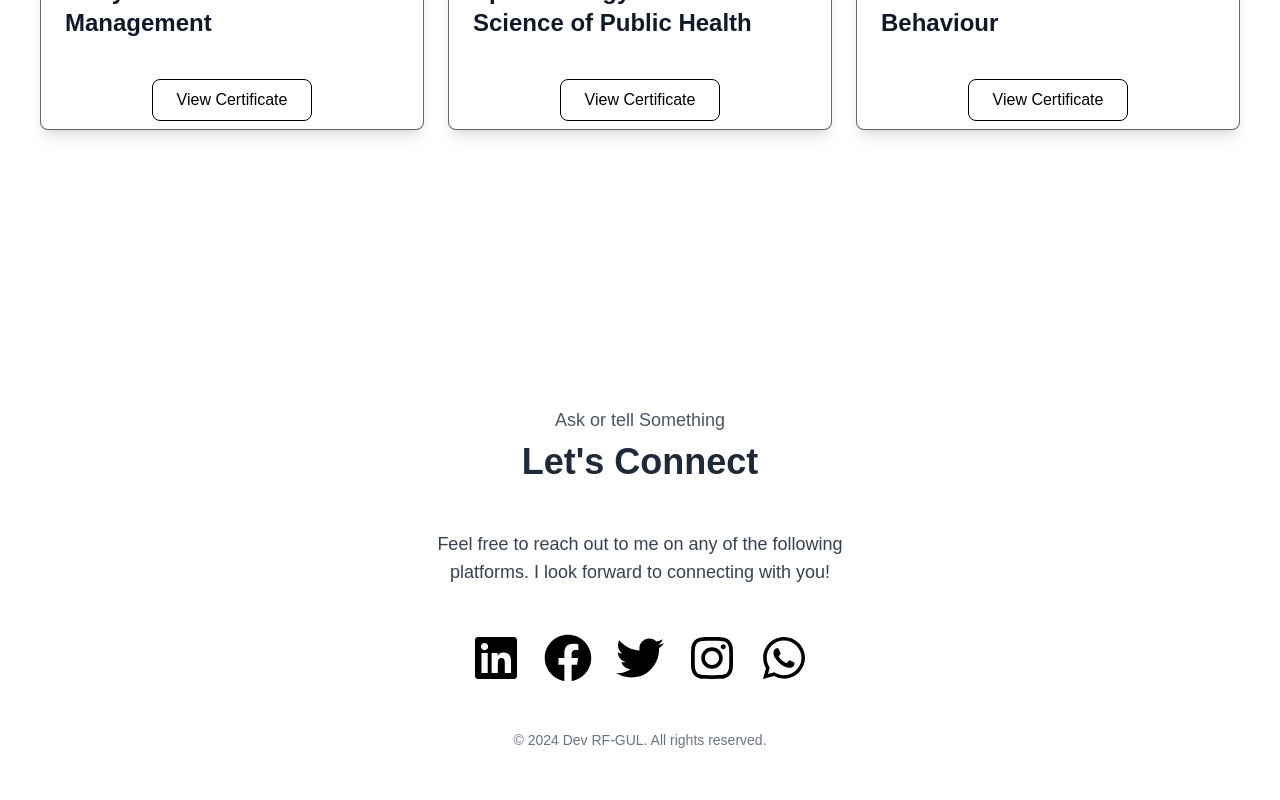
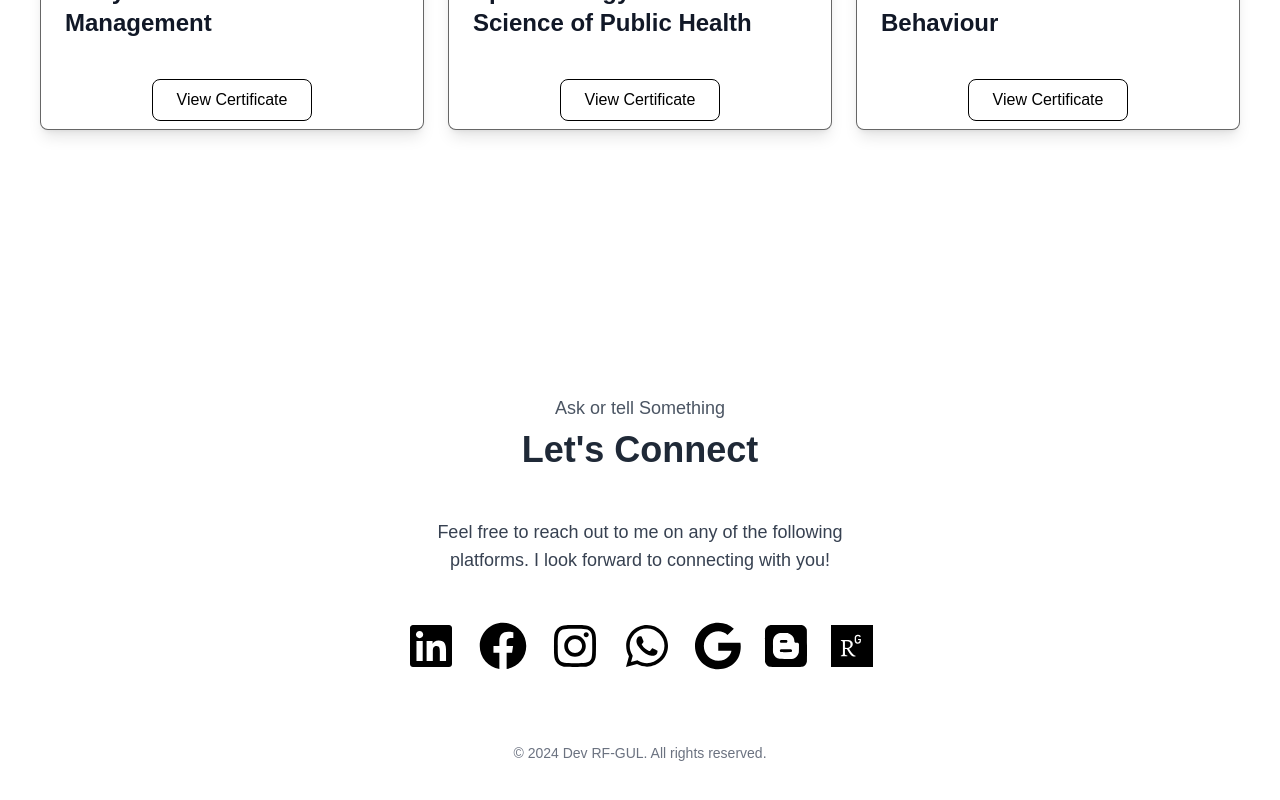
Before and after one commit to dev-rfgul/dribrar, a React (Vite) app: page / in a window 1280 px wide. Shown: the part 4157-4957 px from the top of the page. Built offline with nearby package versions, Linux system fonts and the light colour scheme.

Commit message:
changed the urls of contact section

```diff
--- a/package.json
+++ b/package.json
@@ -10,6 +10,8 @@
     "preview": "vite preview"
   },
   "dependencies": {
+    "@fortawesome/free-brands-svg-icons": "^6.6.0",
+    "@fortawesome/react-fontawesome": "^0.2.2",
     "@radix-ui/react-slot": "^1.1.0",
     "class-variance-authority": "^0.7.0",
     "clsx": "^2.1.1",
--- a/src/Component/Contact.jsx
+++ b/src/Component/Contact.jsx
@@ -1,5 +1,8 @@
 import React, { useState, useEffect } from 'react';
-import { FaLinkedin, FaGithub, FaTwitter, FaFacebook, FaInstagram, FaYoutube, FaWhatsapp, FaPhone } from 'react-icons/fa';
+import { FaLinkedin, FaFacebook, FaInstagram, FaWhatsapp, } from 'react-icons/fa';
+import { FontAwesomeIcon } from '@fortawesome/react-fontawesome';
+import { faGoogle, faBlogger, faResearchgate, faGoogleScholar } from '@fortawesome/free-brands-svg-icons';
+
 import Heading from './Heading';
 
 const Contact = () => {
@@ -7,24 +10,24 @@ const Contact = () => {
 
     const [iconColor, setIconColor] = useState({
         linkedin: 'black',
-        github: 'black',
-        twitter: 'black',
         facebook: 'black',
         instagram: 'black',
-        youtube: 'black',
+        blogger: 'black',
         whatsapp: 'black',
-        phone: 'black'
+        researchgate: 'black',
+        googleScholar: 'black',
+
     });
 
     const colors = {
         linkedin: '#0077b5',
-        github: '#333',
-        twitter: '#1da1f2',
         facebook: '#1877f2',
         instagram: '#e4405f',
-        youtube: '#ff0000',
         whatsapp: '#25d366',
-        phone: '#007bff'
+        blogger: '#FF5722',
+        researchgate: '#00CCBB',
+        googleScholar: '#4285F4',
+
     };
 
     useEffect(() => {
@@ -41,32 +44,45 @@ const Contact = () => {
 
         return () => clearInterval(intervalId); // Cleanup on unmount
     }, []);
-
     return (
         <div id='contact' className="flex flex-col items-center justify-center min-h-screen bg-white p-6 md:p-12 lg:p-24">
-            <Heading heading="Let's Connect" subHeading={"Ask or tell Something"} />
+            <Heading heading="Let's Connect" subHeading="Ask or tell Something" />
             <p className="text-lg mb-6 md:mb-12 text-gray-700 max-w-md text-center">
                 Feel free to reach out to me on any of the following platforms. I look forward to connecting with you!
             </p>
-            <div className="flex flex-wrap justify-center gap-6">
+
+            {/* Social icons */}
+            <div className="flex flex-wrap justify-center gap-6 mb-6">
+                {/* LinkedIn */}
                 <a href="https://www.linkedin.com/in/rao-ibrar-ahmed-phd-10291b106/" target="_blank" rel="noopener noreferrer">
-                    <FaLinkedin className="text-3xl sm:text-4xl md:text-5xl" style={{ color: iconColor.linkedin }} />
+                    <FaLinkedin className="text-3xl sm:text-4xl md:text-5xl hover:scale-110 transition-transform" style={{ color: iconColor.linkedin }} />
                 </a>
+                {/* Facebook */}
                 <a href="https://www.facebook.com/raoibrarahmed" target="_blank" rel="noopener noreferrer">
-                    <FaFacebook className="text-3xl sm:text-4xl md:text-5xl" style={{ color: iconColor.facebook }} />
+                    <FaFacebook className="text-3xl sm:text-4xl md:text-5xl hover:scale-110 transition-transform" style={{ color: iconColor.facebook }} />
                 </a>
-                <a href="https://twitter.com/rfgul" target="_blank" rel="noopener noreferrer">
-                    <FaTwitter className="text-3xl sm:text-4xl md:text-5xl" style={{ color: iconColor.twitter }} />
+                {/* Instagram */}
+                <a href="https://www.instagram.com/dribrar_6/" target="_blank" rel="noopener noreferrer">
+                    <FaInstagram className="text-3xl sm:text-4xl md:text-5xl hover:scale-110 transition-transform" style={{ color: iconColor.instagram }} />
                 </a>
-                <a href="https://www.instagram.com/dribrar_6/" target="_blank" rel="noopener noreferrer">
-                    <FaInstagram className="text-3xl sm:text-4xl md:text-5xl" style={{ color: iconColor.instagram }} />
+                {/* WhatsApp */}
+                <a href="https://wa.me/+905466677341" target="_blank" rel="noopener noreferrer">
+                    <FaWhatsapp className="text-3xl sm:text-4xl md:text-5xl hover:scale-110 transition-transform" style={{ color: iconColor.whatsapp }} />
                 </a>
+                {/* Google Scholar */}
+                <a href="https://scholar.google.com/citations?user=6XfTQc8AAAAJ&hl=en" target="_blank" rel="noopener noreferrer">
+                    <FontAwesomeIcon icon={faGoogle} className="text-3xl sm:text-4xl md:text-5xl hover:scale-110 transition-transform" style={{ color: iconColor.googleScholar }} />
+                </a>
+                {/* Blogger */}
+                <a href="https://all-about-dogs-2024.blogspot.com/" target="_blank" rel="noopener noreferrer">
+                    <FontAwesomeIcon icon={faBlogger} className="text-3xl sm:text-4xl md:text-5xl hover:scale-110 transition-transform" style={{ color: iconColor.blogger }} />
+                </a>
+                {/* ResearchGate */}
+                <a href="https://www.researchgate.net/profile/Ibrar-Ahmed-2?ev=hdr_xprf&_tp=eyJjb250ZXh0Ijp7ImZpcnN0UGFnZSI6InByb2ZpbGUiLCJwYWdlIjoicHJvZmlsZSIsInBvc2l0aW9uIjoiZ2xvYmFsSGVhZGVyIn19" target="_blank" rel="noopener noreferrer">
+                    <FontAwesomeIcon icon={faResearchgate} className="text-3xl sm:text-4xl md:text-5xl hover:scale-110 transition-transform" style={{ color: iconColor.researchgate }} />
+                </a>
+            </div>
 
-                <a href="https://wa.me/+905466677341" target="_blank" rel="noopener noreferrer">
-                    <FaWhatsapp className="text-3xl sm:text-4xl md:text-5xl" style={{ color: iconColor.whatsapp }} />
-                </a>
-
-            </div>
             <p className="text-sm text-gray-500 mt-6 md:mt-12">© 2024 Dev RF-GUL. All rights reserved.</p>
         </div>
     );
```
Also changed, not shown: 1 other file (tests, documents, lock files or other folders).
